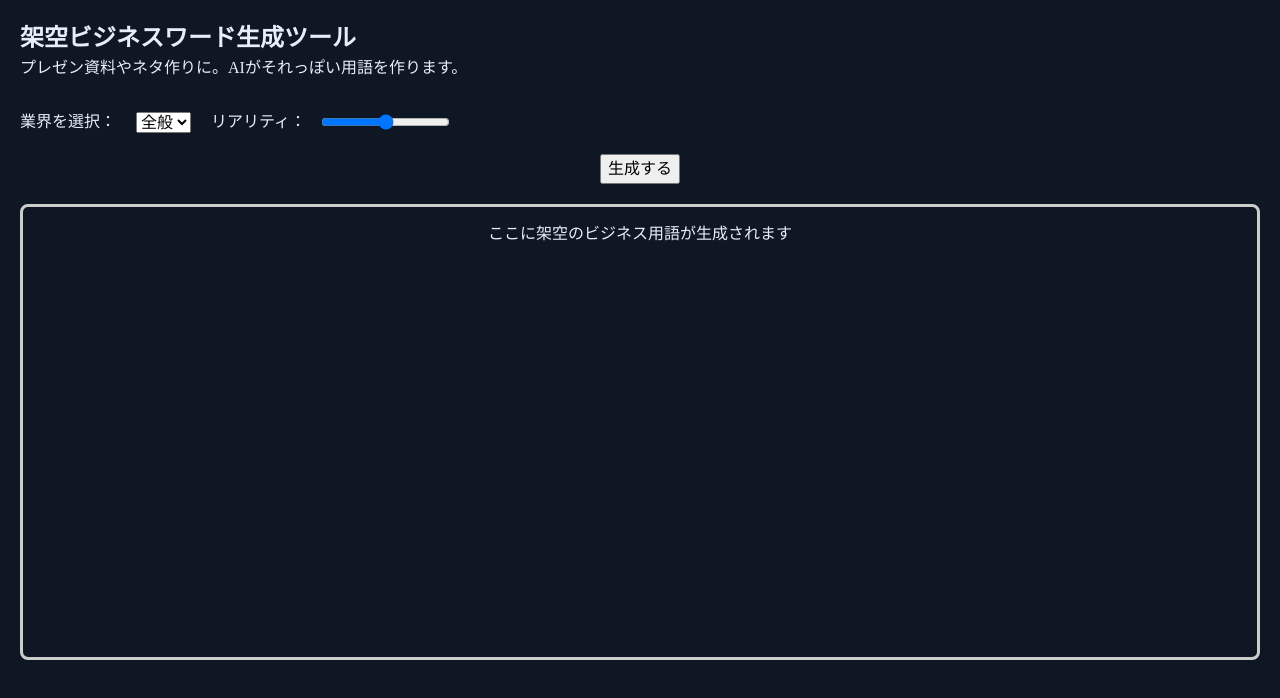
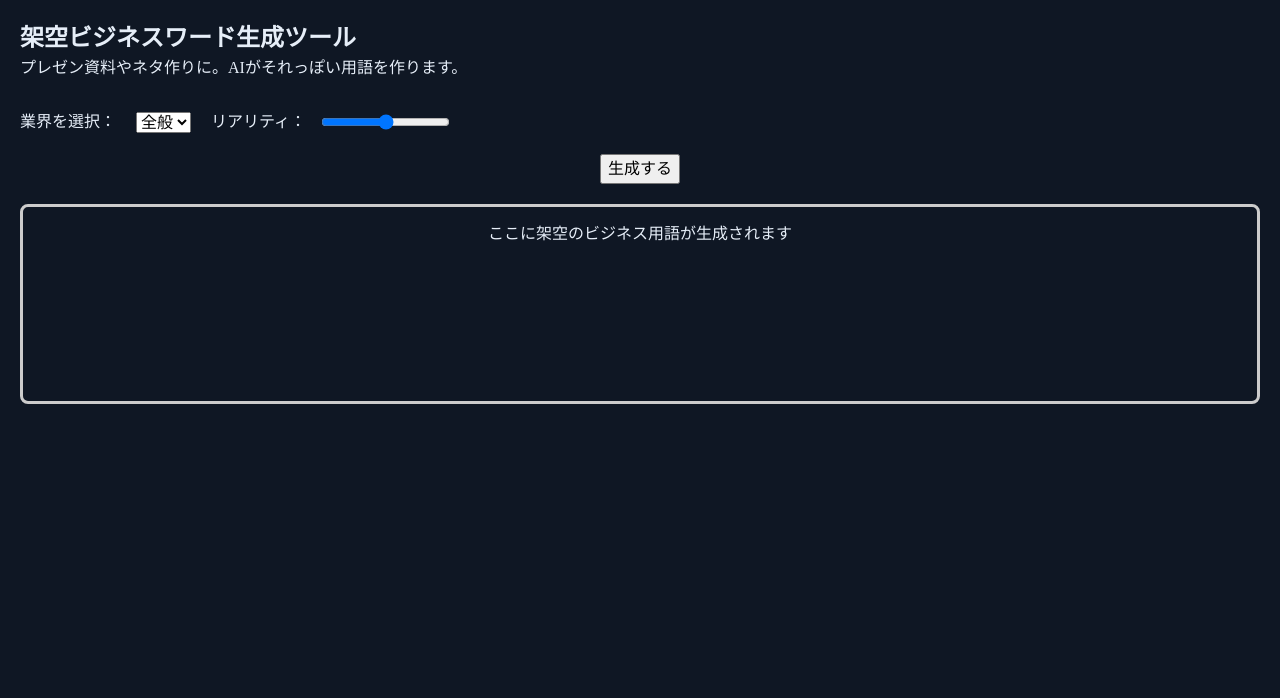
Before and after one commit to hiro1555/biz-word-maker, a React (Create React App) app in the folder frontend/: page / in a window 1280 px wide. Shown: the top 698 px of the page. Built offline with nearby package versions, Linux system fonts and the light colour scheme.

Commit message:
フロントエンドの調整

```diff
--- a/frontend/src/App.jsx
+++ b/frontend/src/App.jsx
@@ -3,7 +3,7 @@ import { useState } from "react";
 import ExportArea from "./components/exportarea/ExportArea";
 import { useSendJson } from "./components/sendjson/SendJson";
 import IndustrySelect from "./components/industryselect/IndustrySelect";
-import SeriousSlidebar from "./components/slidebar/SeriousSlidebar";
+import SeriousSlidebar from "./components/seriousslidebar/SeriousSlidebar";
 import './App.css'
 
 function App(){
@@ -16,7 +16,7 @@ function App(){
             theme:selectedIndustry,
             number:seriousValue
         });
-    }
+    };
     return (
         <>
             <div className="intro">
--- a/frontend/src/components/exportarea/ExportArea.css
+++ b/frontend/src/components/exportarea/ExportArea.css
@@ -1,5 +1,5 @@
 .export-area{
-    height: 60%;
+    min-height: 200px;
     width: 100%;
     border-radius: 8px;
     border: 3px solid #ccc;
--- a/frontend/src/components/exportarea/ExportArea.jsx
+++ b/frontend/src/components/exportarea/ExportArea.jsx
@@ -1,10 +1,10 @@
 import React from "react";
-import './ExportArea.css'
+import './ExportArea.css';
 
 function ExportArea({isLoading,result,error}){
     return (
         <div className ="export-area">
-            {isLoading&&<p>用語を生成中</p>}
+            {isLoading&&<p>用語を生成中...</p>}
             {!isLoading && error && <p>{error}</p>}
             {!isLoading && result && (
                 <div className="result-box">
--- a/frontend/src/components/slidebar/SeriousSlidebar.jsx
+++ b/frontend/src/components/seriousslidebar/SeriousSlidebar.jsx
@@ -1,4 +1,4 @@
-import "./SeriousSlidebar.css"
+import "./SeriousSlidebar.css";
 
 function SeriousSlidebar({value,onChange}){
     return(
```
Also changed, not shown: frontend/src/components/seriousslidebar/SeriousSlidebar.css (renamed from frontend/src/components/slidebar/SeriousSlidebar.css).
